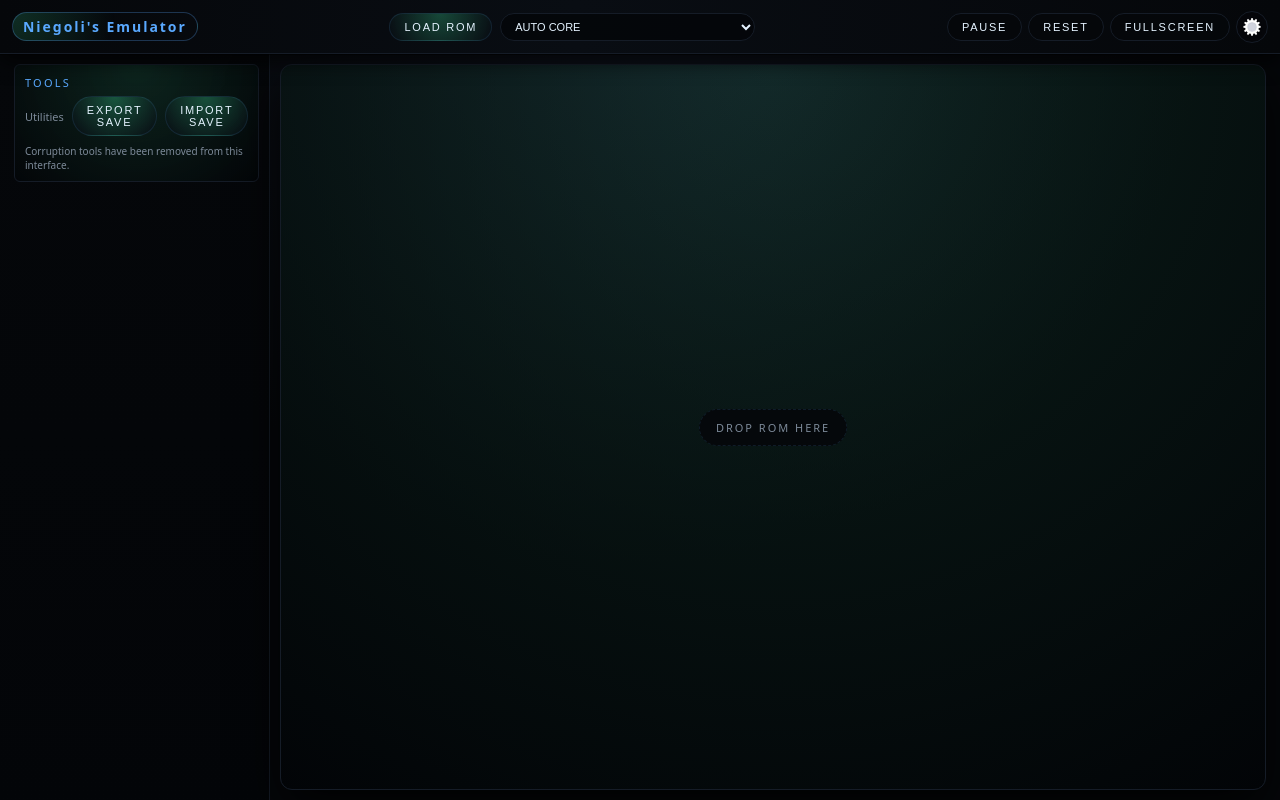
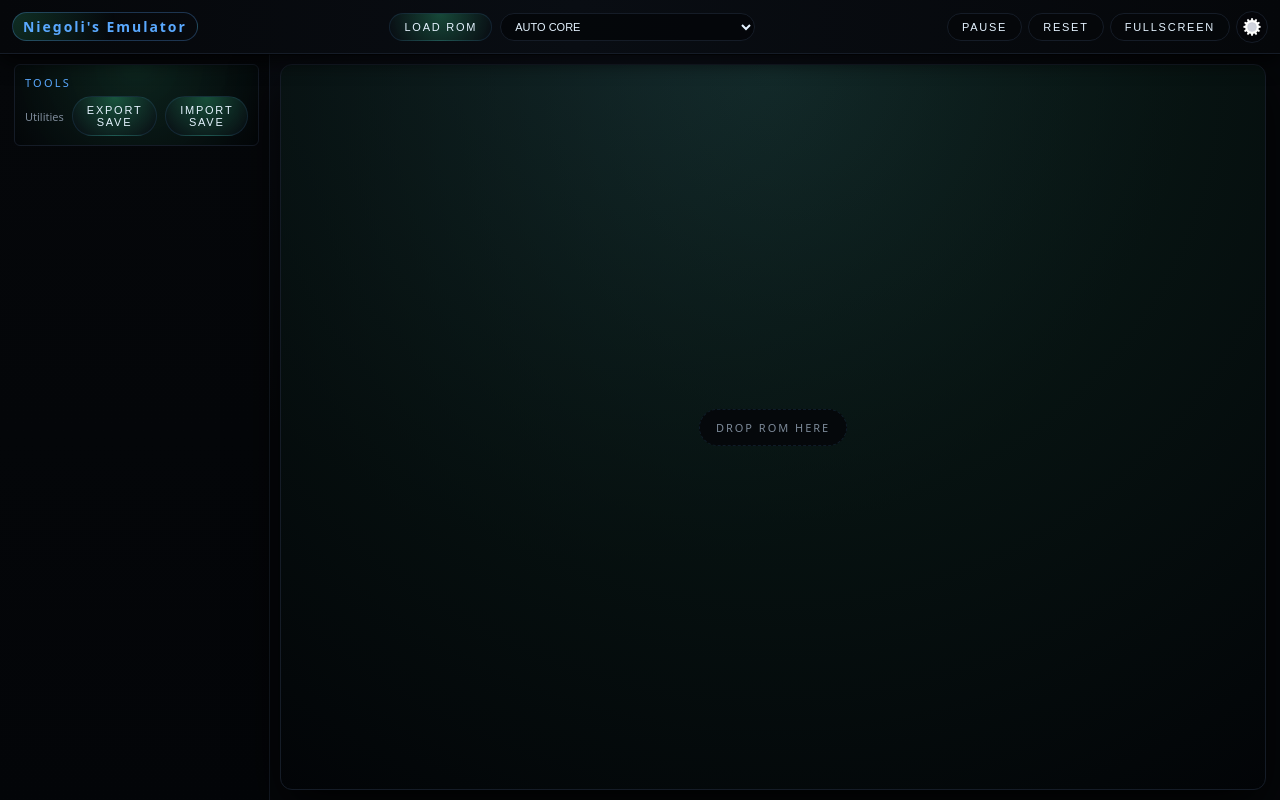
Before and after one commit to NIEGOLI2/niegoliemulator, a plain HTML site: page index.html in a window 1280 px wide. Drawn offline with Linux system fonts and the light colour scheme.

Commit message:
BUG
Removed hint about corruption tools from the interface.

```diff
--- a/index.html
+++ b/index.html
@@ -80,10 +80,6 @@
                         <button class="t4-btn" id="btn-import-save">IMPORT SAVE</button>
                     </div>
                 </div>
-
-                <div class="hint">
-                    Corruption tools have been removed from this interface.
-                </div>
             </div>
         </section>
 
```
